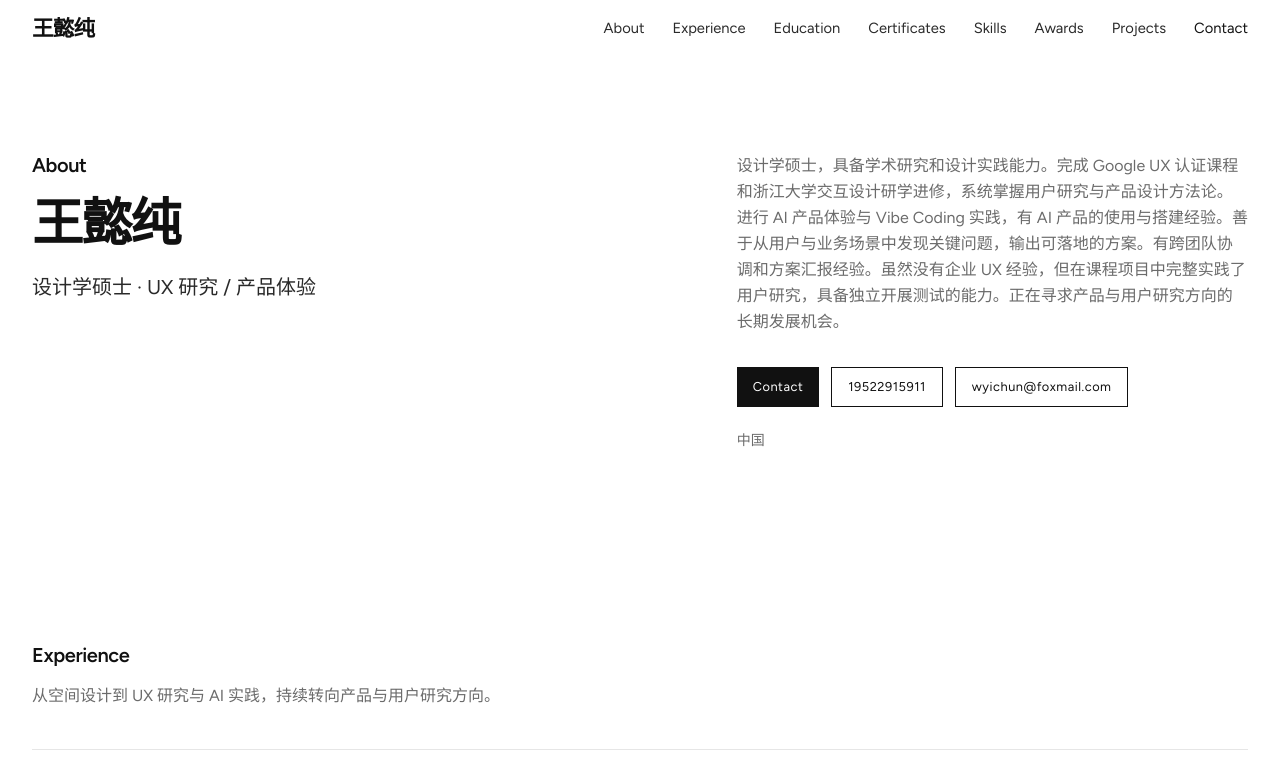
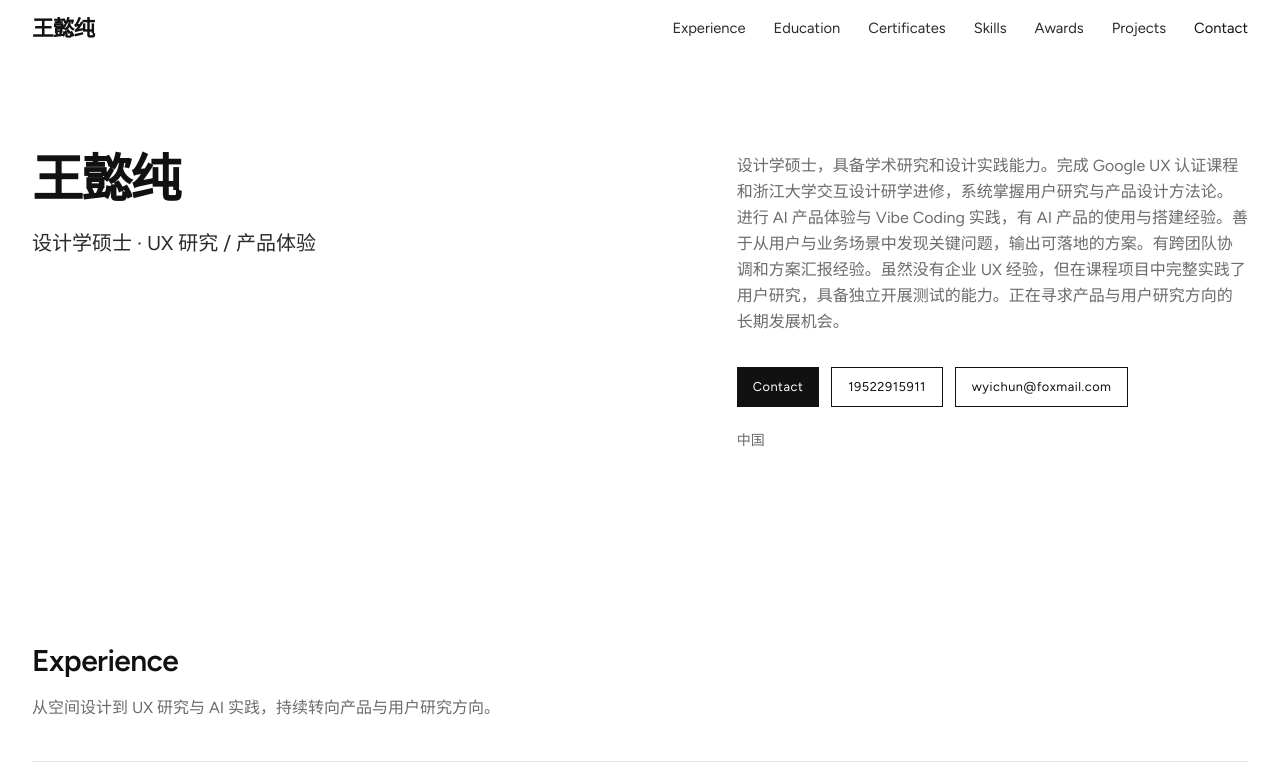
Before and after one commit to Chunyiyie/portfolio, a Next.js app: page / in a window 1280 px wide. Shown: the top 782 px of the page. Built offline with nearby package versions, Linux system fonts and the light colour scheme.

Commit message:
Remove About label and set section titles to 30px.

```diff
--- a/src/app/globals.css
+++ b/src/app/globals.css
@@ -39,7 +39,7 @@ body {
 .section-title {
   font-family: var(--font-display), "PingFang SC", "Hiragino Sans GB",
     "Noto Sans SC", "Microsoft YaHei", sans-serif;
-  font-size: 20px;
+  font-size: 30px;
   font-weight: 600;
   letter-spacing: -0.02em;
   line-height: 1.2;
--- a/src/components/Hero.tsx
+++ b/src/components/Hero.tsx
@@ -12,21 +12,13 @@ export function Hero() {
   const show = ready || !!reduceMotion;
 
   return (
-    <section id="about" className="section-shell scroll-mt-14">
+    <section id="profile" className="section-shell scroll-mt-14">
       <div className="grid gap-10 lg:grid-cols-[1.1fr_0.9fr] lg:gap-20">
         <div>
-          <motion.p
-            initial={false}
-            animate={show ? { opacity: 1, y: 0 } : { opacity: 0, y: 12 }}
-            transition={{ duration: 0.45, ease, delay: 0.05 }}
-            className="section-title mb-5"
-          >
-            About
-          </motion.p>
           <motion.h1
             initial={false}
             animate={show ? { opacity: 1, y: 0 } : { opacity: 0, y: 20 }}
-            transition={{ duration: 0.55, ease, delay: 0.12 }}
+            transition={{ duration: 0.55, ease, delay: 0.08 }}
             className="font-display text-[clamp(2rem,4vw,3.2rem)] font-semibold leading-[1.05] tracking-[-0.04em] text-[var(--ink)]"
           >
             {profile.name}
@@ -34,7 +26,7 @@ export function Hero() {
           <motion.p
             initial={false}
             animate={show ? { opacity: 1, y: 0 } : { opacity: 0, y: 16 }}
-            transition={{ duration: 0.5, ease, delay: 0.2 }}
+            transition={{ duration: 0.5, ease, delay: 0.16 }}
             className="mt-5 max-w-xl text-xl leading-relaxed text-[var(--ink-soft)]"
           >
             {profile.title}
@@ -44,7 +36,7 @@ export function Hero() {
         <motion.div
           initial={false}
           animate={show ? { opacity: 1, y: 0 } : { opacity: 0, y: 16 }}
-          transition={{ duration: 0.5, ease, delay: 0.28 }}
+          transition={{ duration: 0.5, ease, delay: 0.24 }}
           className="flex flex-col justify-end"
         >
           <p className="max-w-xl text-base leading-relaxed text-[var(--muted)]">
--- a/src/components/Nav.tsx
+++ b/src/components/Nav.tsx
@@ -6,7 +6,6 @@ import { profile } from "@/data/profile";
 import { useIntroReady } from "@/components/IntroProvider";
 
 const links = [
-  { href: "#about", label: "About" },
   { href: "#experience", label: "Experience" },
   { href: "#education", label: "Education" },
   { href: "#certificates", label: "Certificates" },
@@ -42,7 +41,7 @@ export function Nav() {
     >
       <nav className="mx-auto flex h-14 max-w-[88rem] items-center justify-between px-4 sm:px-8">
         <a
-          href="#about"
+          href="#profile"
           className="font-display text-[1.35rem] font-semibold tracking-[-0.04em] text-[var(--ink)]"
         >
           {profile.name}
--- a/src/components/Projects.tsx
+++ b/src/components/Projects.tsx
@@ -84,7 +84,7 @@ function ProjectTile({
   reduceMotion: boolean;
   ready: boolean;
 }) {
-  const href = project.demoUrl || project.repoUrl || "#about";
+  const href = project.demoUrl || project.repoUrl || "#profile";
 
   return (
     <motion.a
```
